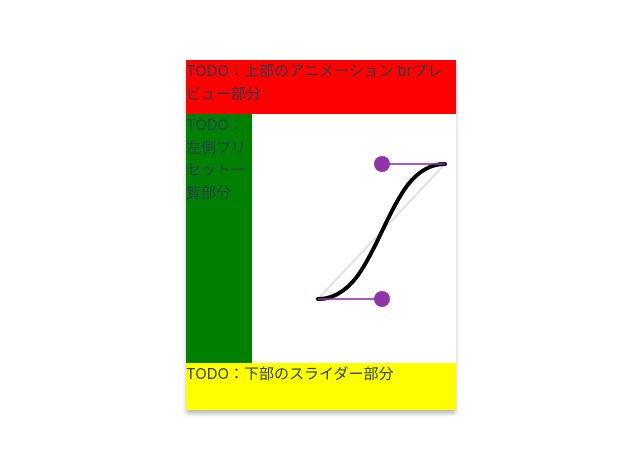
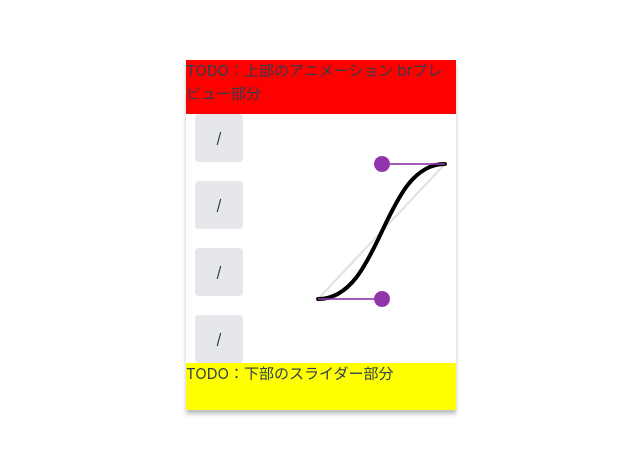
Before and after one commit to ebiyuta/easing-tool, a Vue app in the folder project/: page / in a window 1280 px wide. Shown: the part 165-620 px from the top of the page, without its empty margins (319-959 px from the left). Built offline with nearby package versions, Linux system fonts and the light colour scheme.

Commit message:
EasingToolPreset：プリセットが動作するように

```diff
--- a/project/src/components/EasingTool.vue
+++ b/project/src/components/EasingTool.vue
@@ -1,6 +1,8 @@
 <script setup lang="ts">
 import EasingToolBody from '@/components/EasingToolBody/EasingToolBody.vue'
+import EasingToolPreset from '@/components/EasingToolPreset/EasingToolPreset.vue'
 import { reactive } from 'vue'
+import { percentToPointPixel } from '@/utils/PercentToPointPixel'
 
 // 始点ハンドルの座標
 const startHandle = reactive({
@@ -32,12 +34,26 @@ const changeEndHandle = (x: number, y: number) => {
   endHandle.x = x
   endHandle.y = y
 }
+
+/**
+ * 始点/終点ハンドルの座標をCubicBezier形式で一度に変更します。
+ * @param x1
+ * @param y1
+ * @param x2
+ * @param y2
+ */
+const changeHandleCubicBezier = (x1: number, y1: number, x2: number, y2: number) => {
+  changeStartHandle(percentToPointPixel(x1, 'x'), percentToPointPixel(y1, 'y'))
+  changeEndHandle(percentToPointPixel(x2, 'x'), percentToPointPixel(y2, 'y'))
+}
 </script>
 
 <template>
   <div class="EasingTool">
     <div class="EasingTool_preview">TODO：上部のアニメーション brプレビュー部分</div>
-    <div class="EasingTool_preset">TODO：左側プリセット一覧部分</div>
+    <div class="EasingTool_preset">
+      <EasingToolPreset @changeHandleCubicBezier="changeHandleCubicBezier" />
+    </div>
     <div class="EasingTool_body">
       <EasingToolBody
         :startHandle="startHandle"
@@ -69,7 +85,6 @@ const changeEndHandle = (x: number, y: number) => {
 
   &_preset {
     grid-area: preset;
-    background-color: green;
   }
 
   &_body {
--- a/project/src/components/EasingToolBody/EasingToolBody.vue
+++ b/project/src/components/EasingToolBody/EasingToolBody.vue
@@ -169,7 +169,4 @@ onMounted(() => {
   </div>
 </template>
 
-<style scoped lang="scss">
-.EasingToolBody {
-}
-</style>
+<style scoped lang="scss"></style>
--- /dev/null
+++ b/project/src/components/EasingToolPreset/EasingToolPreset.vue
@@ -0,0 +1,69 @@
+<script setup lang="ts">
+// 始点/終点ハンドルの座標を変更するためのemit
+const emit = defineEmits<{
+  (e: 'changeHandleCubicBezier', x1: number, y1: number, x2: number, y2: number): void
+}>()
+
+/**
+ * linearをハンドルに反映する処理
+ * 0.0, 0.0, 1.0, 1.0
+ */
+const changeLinear = () => {
+  emit('changeHandleCubicBezier', 0, 0, 1, 1)
+}
+
+/**
+ * ease-in-outをハンドルに反映する処理
+ * 0.42, 0, 0.58, 1.0
+ */
+const changeEaseInOut = () => {
+  emit('changeHandleCubicBezier', 0.42, 0, 0.58, 1)
+}
+
+/**
+ * fast-out-linear-inをハンドルに反映する処理
+ * 0.4, 0, 1, 1
+ */
+const changeFastOutLinearIn = () => {
+  emit('changeHandleCubicBezier', 0.4, 0, 1, 1)
+}
+
+/**
+ * ease-outをハンドルに反映する処理
+ * 0, 0, 0.58, 1.0
+ */
+const easeOut = () => {
+  emit('changeHandleCubicBezier', 0, 0, 0.58, 1)
+}
+</script>
+
+<template>
+  <div class="EasingToolPreset flex h-full flex-col justify-between items-center">
+    <button
+      class="w-12 h-12 bg-gray-200 rounded hover:bg-gray-300 transition-colors"
+      @click="changeLinear"
+    >
+      /
+    </button>
+    <button
+      class="w-12 h-12 bg-gray-200 rounded hover:bg-gray-300 transition-colors"
+      @click="changeEaseInOut"
+    >
+      /
+    </button>
+    <button
+      class="w-12 h-12 bg-gray-200 rounded hover:bg-gray-300 transition-colors"
+      @click="changeFastOutLinearIn"
+    >
+      /
+    </button>
+    <button
+      class="w-12 h-12 bg-gray-200 rounded hover:bg-gray-300 transition-colors"
+      @click="easeOut"
+    >
+      /
+    </button>
+  </div>
+</template>
+
+<style scoped lang="scss"></style>
--- /dev/null
+++ b/project/src/utils/PercentToPointPixel.ts
@@ -0,0 +1,21 @@
+import { START_POINT } from '@/consts/Coordinate'
+
+/**
+ * 0.0~1.0で受け取った値を10~137に変換する
+ * @param percent
+ * @param direction
+ */
+export const percentToPointPixel = (percent: number, direction: 'x' | 'y') => {
+  percent = Math.min(Math.max(percent, 0.0), 1.0)
+
+  let range
+  if (direction === 'x') {
+    range = 137 - 10
+  } else {
+    range = 50 - 185
+  }
+  const scaledValue = percent * range
+  const result = `${direction === 'x' ? 10 + scaledValue : 185 + scaledValue}`
+
+  return Number(result)
+}
```
